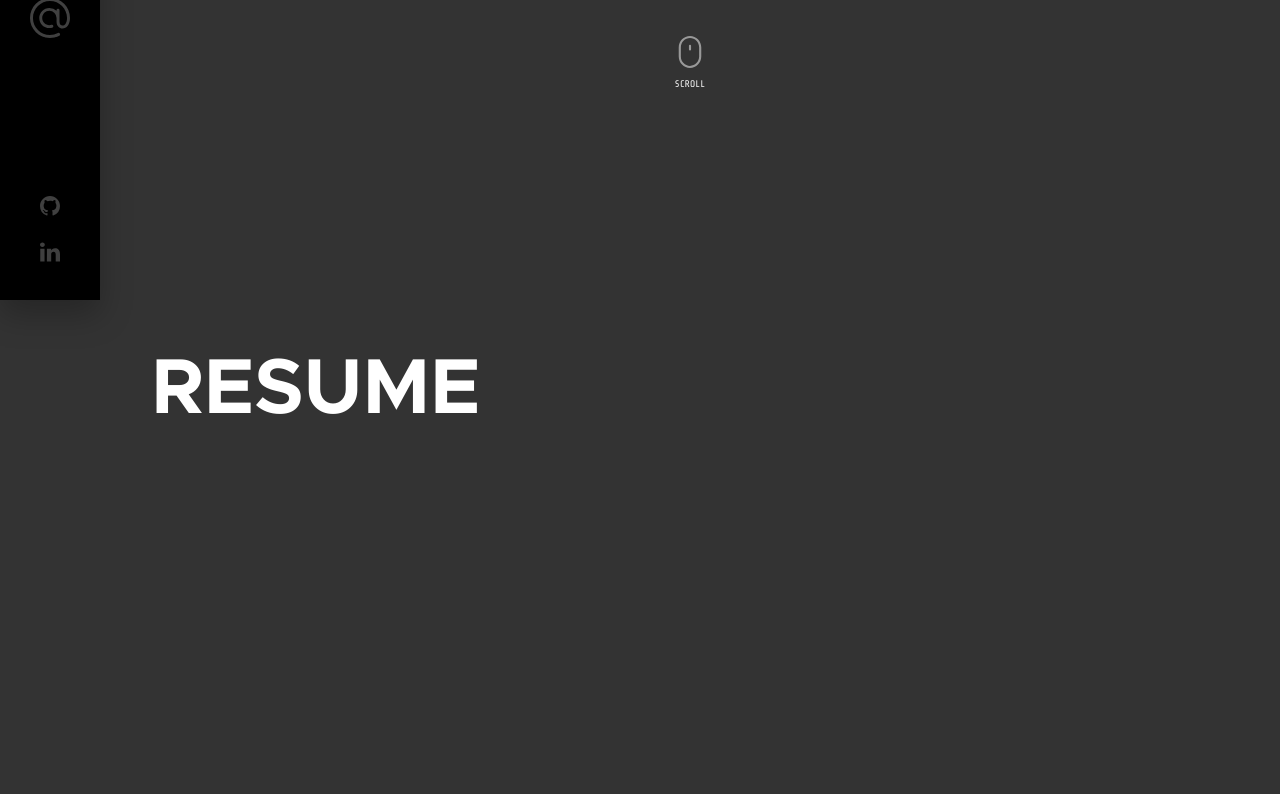
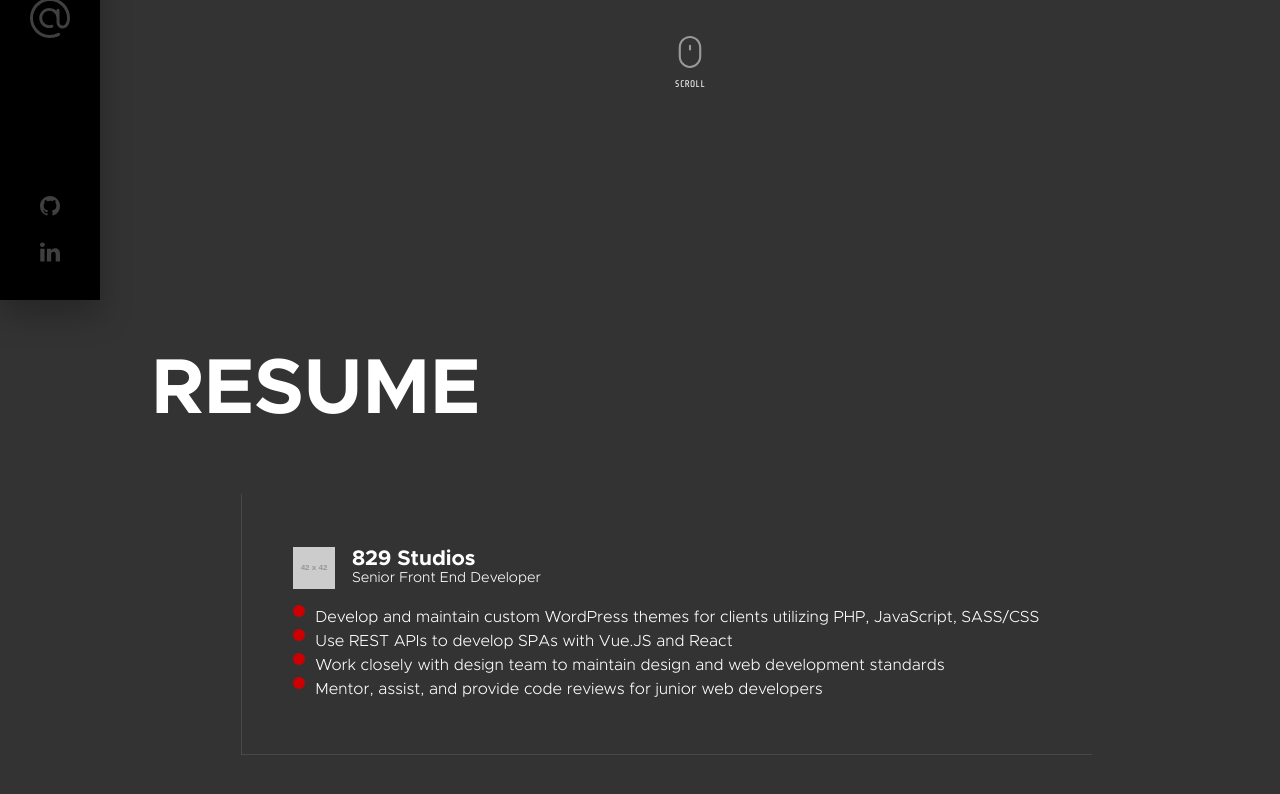
Before and after one commit to therstyle/chrisrobertsweb, a Vue app: page / in a window 1280 px wide. Shown: the part 500-1294 px from the top of the page. Built offline with nearby package versions, Linux system fonts and the light colour scheme.

Commit message:
Added timeline elements

```diff
--- a/src/assets/css/_vars.scss
+++ b/src/assets/css/_vars.scss
@@ -2,6 +2,7 @@
   //colors
   --black: #000;
   --dark-gray: #333;
+  --light-gray: rgba(255,255,255,0.1);
   --red: #CC0000;
   --white: #FFF;
   --body-bg: var(--dark-gray);
--- a/src/components/Resume.vue
+++ b/src/components/Resume.vue
@@ -3,8 +3,8 @@
     <Heading title="Resume"></Heading>
 
     <div class="resume--content">
-      <div class="timline">
-
+      <div class="timeline">
+        <Timeline-Entry></Timeline-Entry>
       </div>
 
       <aside>
@@ -16,11 +16,13 @@
 
 <script>
 import Heading from './layout/Heading.vue';
+import TimelineEntry from './layout/TimelineEntry.vue';
 
 export default {
   name: 'Resume',
   components: {
-    Heading
+    Heading,
+    TimelineEntry
   }
 }
 </script>
@@ -35,4 +37,66 @@ export default {
     padding: 0 4vw;
     display: flex;
   }
+
+  .timeline {
+    position: relative;
+    margin: 0 7vw;
+
+    &:before {
+      content: '';
+      position: absolute;
+      left: 0;
+      width: 1px;
+      height: 100%;
+      background: var(--light-gray);
+    }
+  }
+
+  .timeline--entry {
+    padding: 4.1vw;
+    border-bottom: 1px solid var(--light-gray);
+
+    header {
+      display: flex;
+      align-items: center;
+      margin-bottom: 1.3vw;
+
+      img {
+          margin-right: 1.3vw;
+      }
+
+      .company-info {
+        line-height: 90%;
+
+        > :first-child {
+        margin-bottom: 0;
+        line-height: 1;
+      }
+      }
+    }
+  }
+
+  .details {
+    padding-left: 0;
+    margin-bottom: 0;
+
+    > li {
+      font-size: 16px;
+      line-height: 1.5;
+      list-style: none;
+      position: relative;
+      display: flex;
+      align-items: flex-start;
+
+      &:before {
+        content: '';
+        display: block;
+        width: 12px;
+        height: 12px;
+        border-radius: 100%;
+        background: var(--red);
+        margin-right: 10px;
+      }
+    }
+  }
 </style>
--- /dev/null
+++ b/src/components/layout/TimelineEntry.vue
@@ -0,0 +1,29 @@
+<template>
+  <article class="timeline--entry">
+    <header>
+      <img src="https://dummyimage.com/42/fff/fff" alt="">
+      <div class="company-info">
+        <h3>829 Studios</h3>
+        <small>Senior Front End Developer</small>
+      </div>
+    </header>
+
+    <ul class="details">
+      <li>Develop and maintain custom WordPress themes for clients utilizing PHP, JavaScript, SASS/CSS</li>
+      <li>Use REST APIs to develop SPAs with Vue.JS and React</li>
+      <li>Work closely with design team to maintain design and web
+development standards</li>
+      <li>Mentor, assist, and provide code reviews for junior web developers</li>
+    </ul>
+  </article>
+</template>
+
+<script>
+export default {
+  name: 'Timeline-Entry'
+}
+</script>
+
+<style lang="scss">
+
+</style>
```
